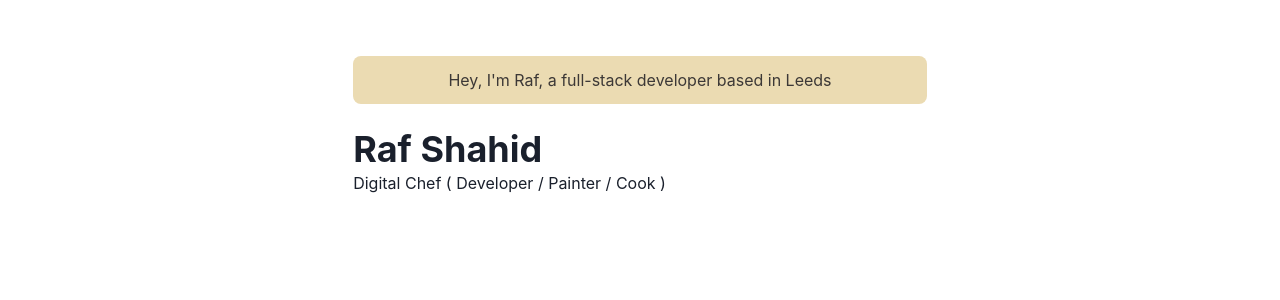
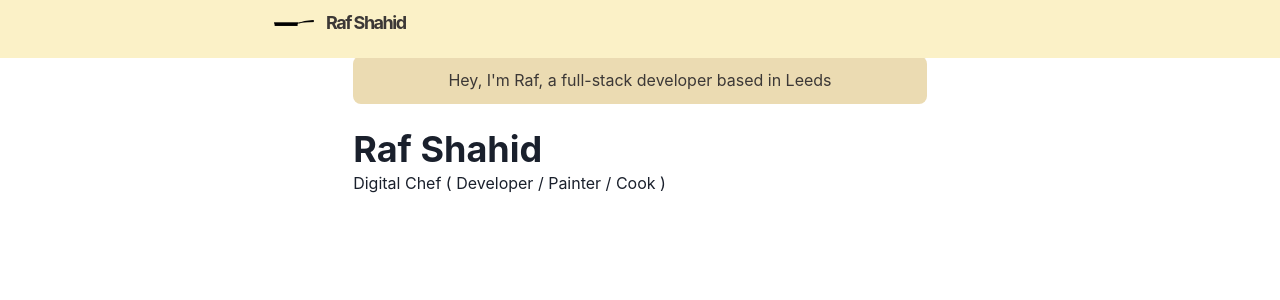
Before and after one commit to rraafays/portfolio, a Next.js app: page / in a window 1280 px wide. Shown: the top 300 px of the page. Built offline with nearby package versions, Linux system fonts and the light colour scheme.

Commit message:
update: created a logo component using a placeholder image of a pan, created navbar component

```diff
--- a/components/layouts/main.js
+++ b/components/layouts/main.js
@@ -1,4 +1,5 @@
 import Head from 'next/head'
+import Navbar from '../navbar'
 import { Box, Container } from '@chakra-ui/react'
 
 const Main = ({ children, router }) => {
@@ -8,6 +9,9 @@ const Main = ({ children, router }) => {
         <meta name={'viewport'} content={'width=device-wdith, initial-scale=1'} />
         <title>Raf Shahid - Portfolio</title>
       </Head>
+
+      <Navbar path={router.asPath} />
+
       <Container maxW={'container.md'} pt={14}>
         {children}
       </Container>
--- /dev/null
+++ b/components/logo.js
@@ -0,0 +1,41 @@
+import Link from 'next/link'
+import Image from 'next/image'
+import { Text, useColorModeValue } from '@chakra-ui/react'
+import styled from '@emotion/styled'
+
+const LogoBox = styled.span`
+  font-weight: bold;
+  font-size: 18px;
+  display: inline-flex;
+  align-items: center;
+  height: 30px;
+  line-height: 20px;
+  padding: 10px;
+
+  &:hover icon {
+    transform: rotate(20deg);
+  }
+`
+
+const Logo = () => {
+  const iconImg = `/images/pan${useColorModeValue('', '-dark')}.png`
+  return (
+    <Link href={'/'}>
+      <a>
+        <LogoBox>
+          <Image src={iconImg} width={40} height={40} alt={'logo'} />
+          <Text
+            color={useColorModeValue('#3c3836', '#ebdbb2')}
+            fontFamily={'M PLUS Rounded 1c'}
+            fontWeight={'bold'}
+            ml={3}
+          >
+            Raf Shahid
+          </Text>
+        </LogoBox>
+      </a>
+    </Link>
+  )
+}
+
+export default Logo
--- /dev/null
+++ b/components/navbar.js
@@ -0,0 +1,65 @@
+import Logo from './logo'
+import NextLink from 'next/link'
+import { HamburgerIcon } from '@chakra-ui/icons'
+import {
+  Container,
+  Box,
+  Link,
+  Heading,
+  Flex,
+  Menu,
+  MenuItem,
+  MenuList,
+  MenuButton,
+  IconButton,
+  useColorModeValue
+} from '@chakra-ui/react'
+
+const LinkItem = ({ href, path, children }) => {
+  const active = path === href
+  const inactiveColor = useColorModeValue('#7C6F64', '#A89984')
+  return (
+    <NextLink href={href}>
+      <Link
+        p={2}
+        bg={active ? '#458588' : undefined}
+        color={active ? '#458588' : inactiveColor}
+      >
+        {children}
+      </Link>
+    </NextLink>
+  )
+}
+
+const Navbar = props => {
+  const { path } = props
+
+  return (
+    <Box
+      position={'fixed'}
+      as={'nav'}
+      w={'100%'}
+      bg={useColorModeValue('#fbf1c7', '#282828')}
+      style={{ backdropFilter: 'blur(10px' }}
+      zIndex={1}
+      {...props}
+    >
+      <Container
+        display={'flex'}
+        p={2}
+        maxW={'container.md'}
+        wrap={'wrap'}
+        align={'center'}
+        justify={'space-between'}
+      >
+        <Flex align={'center'} mr={5}>
+          <Heading as={'h1'} size={'lg'} letterSpacing={'tighter'}>
+            <Logo />
+          </Heading>
+        </Flex>
+      </Container>
+    </Box>
+  )
+}
+
+export default Navbar
--- a/package.json
+++ b/package.json
@@ -10,6 +10,7 @@
   "author": "Raafay Shahid<rraf@tuta.io>",
   "license": "MIT",
   "dependencies": {
+    "@chakra-ui/icons": "^2.0.9",
     "@chakra-ui/react": "^2.3.1",
     "@emotion/react": "^11.10.4",
     "@emotion/styled": "^11.10.4",
```
Also changed, not shown: public/images/pan.png (added), 1 other file (tests, documents, lock files or other folders).
